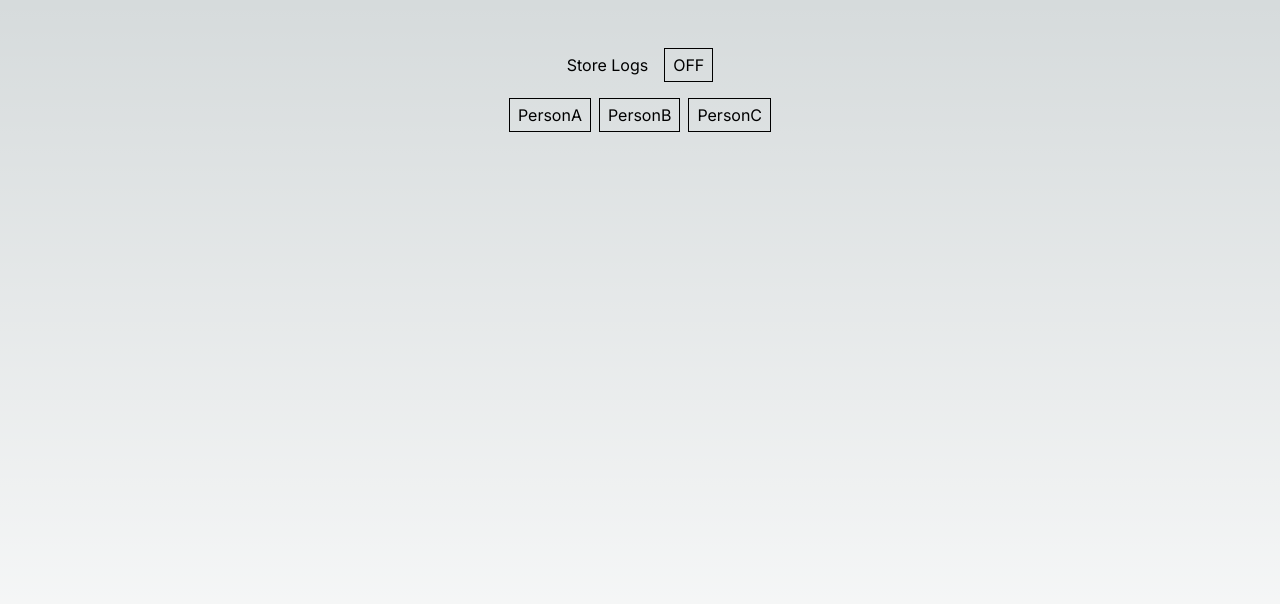
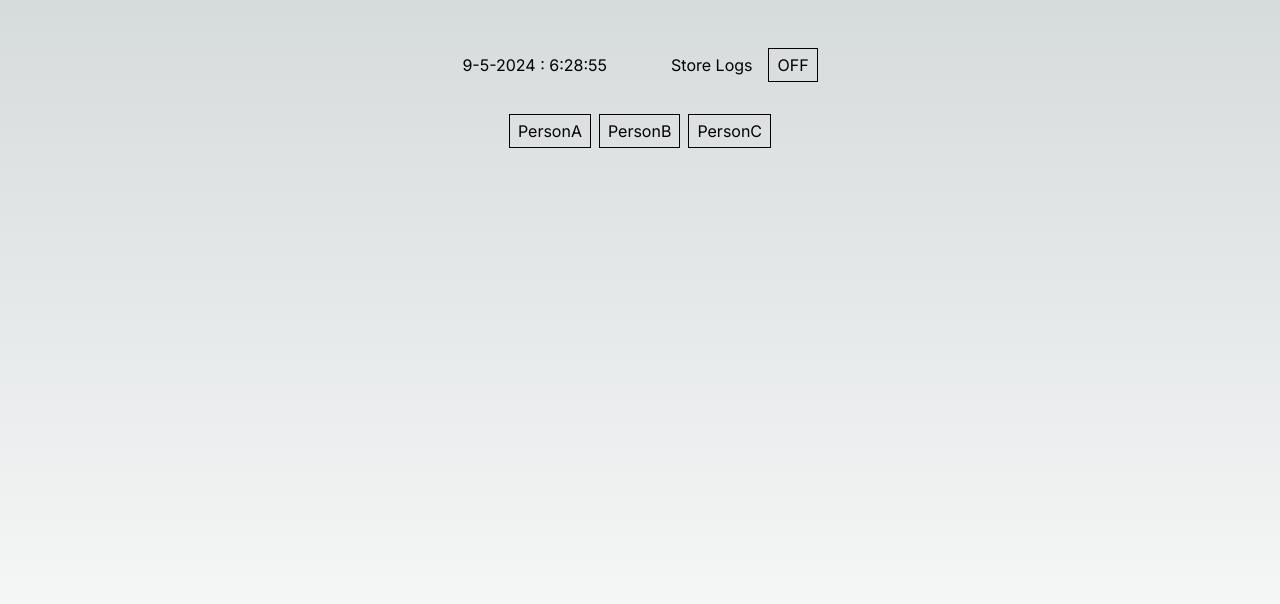
Before and after one commit to ketanmodi087/snc-ketanmodi087, a Next.js app: page / in a window 1280 px wide. Shown: the top 604 px of the page. Built offline with nearby package versions, Linux system fonts and the light colour scheme.

Commit message:
feat: added new date/time component

```diff
--- /dev/null
+++ b/src/components/ClockComponent.tsx
@@ -0,0 +1,26 @@
+// import dependencies
+import React, { useEffect, useRef } from "react";
+import classNames from "classnames";
+
+// ClockComponent component definition
+export const ClockComponent = () => {
+  const timeRef = useRef<HTMLParagraphElement>(null);
+
+  useEffect(() => {
+    const intervalId = setInterval(() => {
+      const now = new Date();
+      if (timeRef.current) {
+        timeRef.current.textContent = `${now.getDate()}-${now.getMonth() + 1}-${now.getFullYear()} : ${now.getHours()}:${now.getMinutes()}:${now.getSeconds()}`;
+      }
+    }, 1000);
+
+    // Clear the interval when the component unmounts
+    return () => clearInterval(intervalId);
+  }, []); // Only run this effect once (on mount)
+
+  return (
+    <div className={classNames("mr-16")}>
+      <p ref={timeRef} />
+    </div>
+  );
+};
--- /dev/null
+++ b/src/components/LogComponent.tsx
@@ -0,0 +1,23 @@
+// import dependencies
+import React from "react";
+import { Button } from "@/components/Button";
+import { useMyContext } from "@/providers/context/context";
+
+export const LogComponent = () => {
+  //get enable log value
+  const { enableLogs, updateValue } = useMyContext();
+
+  return (
+    <div>
+      Store Logs
+      <Button
+        onClick={() => updateValue(!enableLogs)} // Set activeBtnId when button is clicked
+        classname={"ml-4"}
+        active={enableLogs}
+      >
+        {enableLogs ? "ON" : "OFF"}{" "}
+        {/* Displaying person's name as button label */}
+      </Button>
+    </div>
+  );
+};
--- a/src/layouts/MainLayout.tsx
+++ b/src/layouts/MainLayout.tsx
@@ -1,5 +1,11 @@
 // import dependencies
-import React, { FunctionComponent, PropsWithChildren, useState } from "react";
+import React, {
+  FunctionComponent,
+  PropsWithChildren,
+  useEffect,
+  useRef,
+  useState,
+} from "react";
 import { Inter } from "next/font/google";
 import classNames from "classnames";
 import { Button } from "@/components/Button";
@@ -11,6 +17,8 @@ import { PersonCardSkeleton } from "@/components/PersonCardSkeleton";
 import { PersonDataCard } from "@/components/PersonDataCard";
 import { ErrorCard } from "@/components/ErrorCard";
 import { useMyContext } from "@/providers/context/context";
+import { ClockComponent } from "@/components/ClockComponent";
+import { LogComponent } from "@/components/LogComponent";
 
 // Initialize Inter font with Latin subset
 const inter = Inter({ subsets: ["latin"] });
@@ -19,9 +27,6 @@ const inter = Inter({ subsets: ["latin"] });
 export const MainLayout: FunctionComponent<
   PropsWithChildren<MainLayoutProps>
 > = () => {
-  //get enable log value
-  const { enableLogs, updateValue } = useMyContext();
-
   const [activeBtnId, setActiveBtnId] = useState<string>("");
   const controllerRef = React.useRef<MyAbortController | null>(null);
 
@@ -60,16 +65,9 @@ export const MainLayout: FunctionComponent<
         "flex flex-col items-center p-12",
       )}
     >
-      <div className={classNames("mb-4")}>
-        Store Logs
-        <Button
-          onClick={() => updateValue(!enableLogs)} // Set activeBtnId when button is clicked
-          classname={"ml-4"}
-          active={enableLogs}
-        >
-          {enableLogs ? "ON" : "OFF"}{" "}
-          {/* Displaying person's name as button label */}
-        </Button>
+      <div className={classNames("mb-8 flex items-center")}>
+        <ClockComponent />
+        <LogComponent />
       </div>
       {/* Container for buttons with flex layout */}
       <div className={classNames("flex gap-2")}>
```
